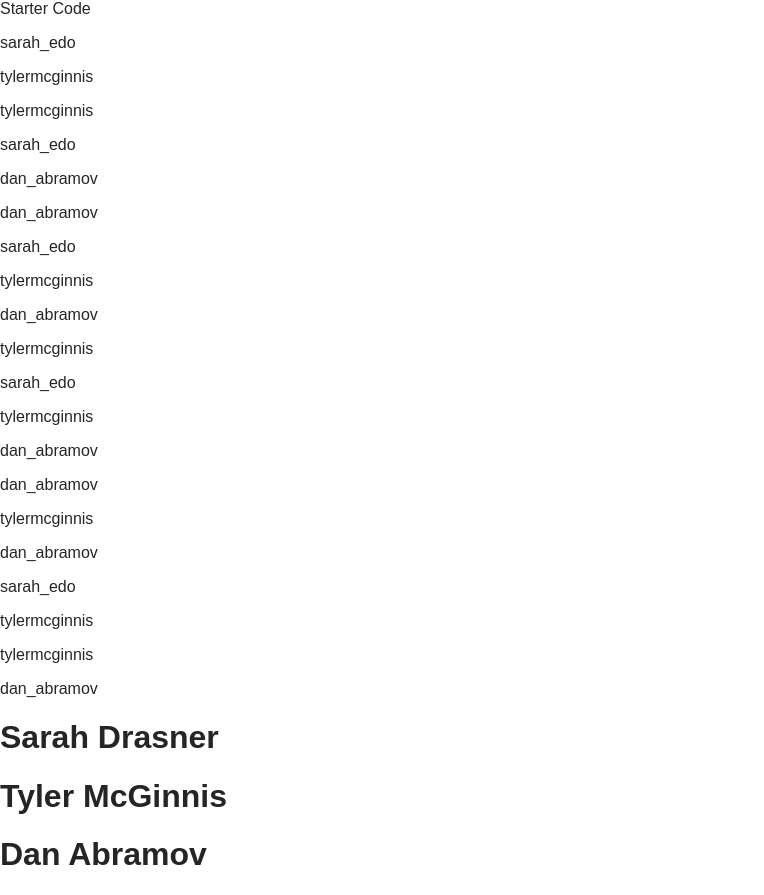
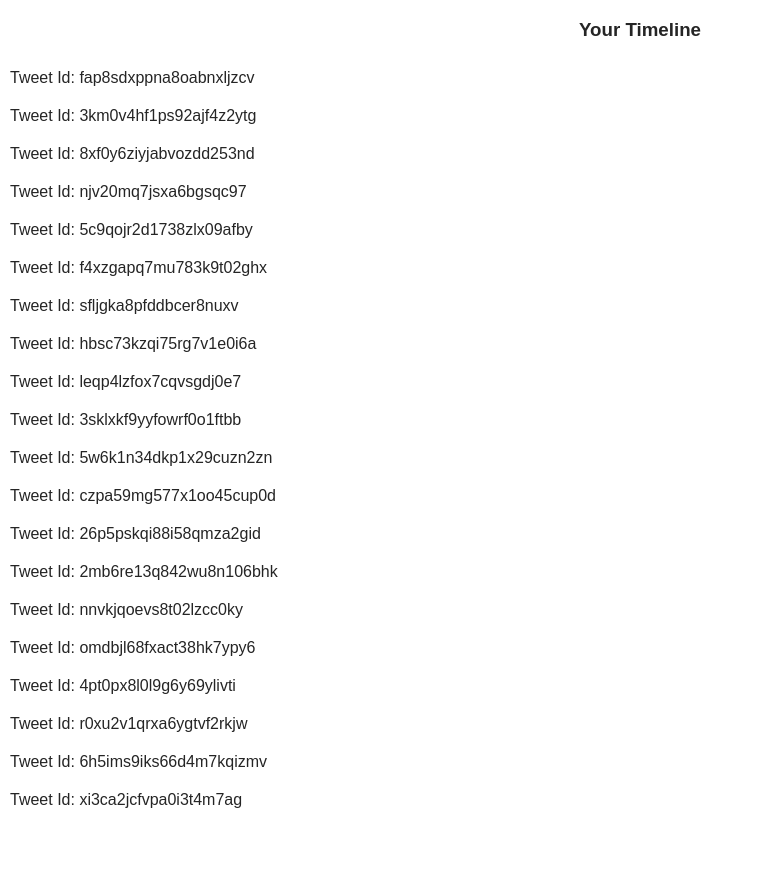
Before and after one commit to cheerworld/ChirperApp, a React (Create React App) app: page / in a window 1280 px wide. Shown: the whole page, without its empty margins (0-764 px from the left). After the commit the page ends 835 px from the top, so only its background shows below. Built offline with nearby package versions, Linux system fonts and the light colour scheme.

Commit message:
refactor: add Dashboard component, update App

```diff
--- a/src/components/App.js
+++ b/src/components/App.js
@@ -1,6 +1,7 @@
 import React, { Component } from "react";
 import { handleInitialData } from "../actions/shared";
 import { connect } from "react-redux";
+import Dashboard from "./Dashboard";
 
 class App extends Component {
   componentDidMount() {
@@ -10,19 +11,16 @@
   render() {
     return (
       <div>
-        Starter Code
-        {Object.values(this.props.tweets).map(({ author, id }) => (
-          <p key={id}>{author}</p>
-        ))}
-        {Object.values(this.props.users).map(({ name, id }) => (
-          <h1 key={id}>{name}</h1>
-        ))}
+        {this.props.loading === true ? <p>Loading...</p> : <Dashboard />}
       </div>
     );
   }
 }
 
-export default connect((state) => ({
-  tweets: state.tweets,
-  users: state.users,
-}))(App);
+function mapStateToProps({ authedUser }) {
+  return {
+    loading: authedUser === null,
+  };
+}
+
+export default connect(mapStateToProps)(App);
--- /dev/null
+++ b/src/components/Dashboard.js
@@ -0,0 +1,30 @@
+import React, { Component } from "react";
+import { connect } from "react-redux";
+
+class Dashboard extends Component {
+  render() {
+    console.log(this.props);
+    return (
+      <div>
+        <h3 className="center">Your Timeline</h3>
+        <ul className="dashboard-list">
+          {this.props.tweetIds.map((id) => (
+            <li key={id}>
+              <div>Tweet Id: {id}</div>
+            </li>
+          ))}
+        </ul>
+      </div>
+    );
+  }
+}
+
+function mapStateToProps({ tweets }) {
+  return {
+    tweetIds: Object.keys(tweets).sort(
+      (a, b) => tweets[b].timestamp - tweets[a].timestamp
+    ),
+  };
+}
+
+export default connect(mapStateToProps)(Dashboard);
```
